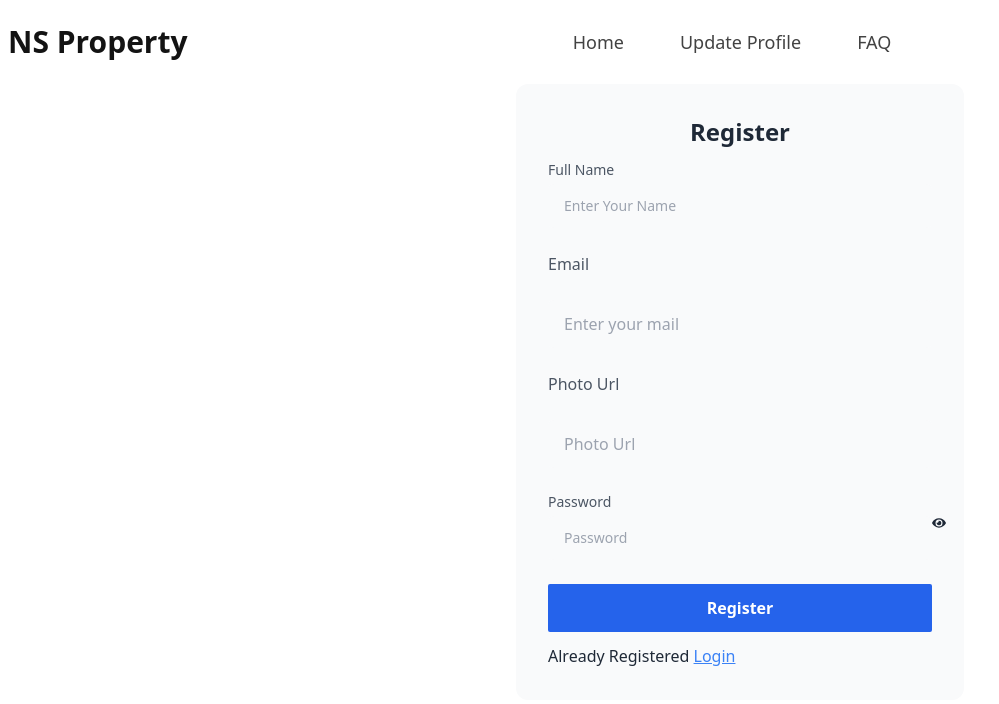
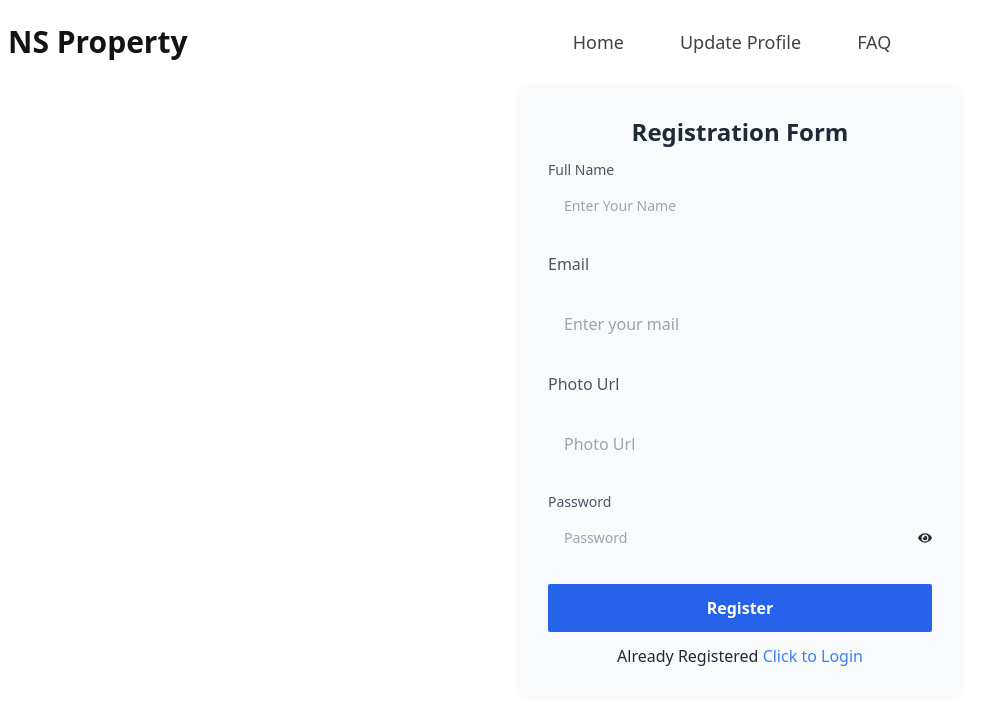
Before and after one commit to NihanShahriarPalock/Dreamy-Property, a React (Vite) app: page /register in a window 1280 px wide. Shown: the top 704 px of the page, without its empty margins (0-999 px from the left). Built offline with nearby package versions, Linux system fonts and the light colour scheme; no server answers.

Commit message:
Update Register Page

```diff
--- a/src/pages/Register.jsx
+++ b/src/pages/Register.jsx
@@ -69,7 +69,7 @@ const Register = () => {
         <title>NS | Register</title>
       </Helmet>
       <div className='w-full max-w-md mx-auto p-8 space-y-3 rounded-xl bg-gray-50 text-gray-800'>
-        <h1 className='text-2xl font-bold text-center'>Register</h1>
+        <h1 className='text-2xl font-bold text-center'>Registration Form</h1>
         <form
           onSubmit={handleSubmit(onSubmit)}
           noValidate=''
@@ -117,18 +117,20 @@ const Register = () => {
             <label htmlFor='password' className='block text-gray-600'>
               Password
             </label>
+            <div className="flex items-center justify-between">
               <input
                 type={showPassword ? "text" : "password"}
                 name='password'
                 placeholder='Password'
-              className='w-full px-4 py-3 rounded-md  bg-gray-50 text-gray-800  relative'
+                className='w-full px-4 py-3 rounded-md  bg-gray-50 text-gray-800 '
                 {...register("password", { required: true })}
               />
               <span
-              className='cursor-pointer absolute '
+                className='cursor-pointer '
                 onClick={() => setShowPassword(!showPassword)}>
                 {showPassword ? <FaEyeSlash></FaEyeSlash> : <FaEye></FaEye>}
               </span>
+            </div>
             {registerError && <h2 className='text-red-600'>{registerError}</h2>}
           </div>
           <button className='block w-full p-3 text-center rounded-sm text-white bg-blue-600 font-semibold '>
@@ -136,10 +138,10 @@ const Register = () => {
           </button>
         </form>
 
-        <p>
+        <p className="text-center">
           Already Registered{" "}
-          <Link className='text-blue-500 underline' to='/login'>
-            Login
+          <Link className='text-blue-500' to='/login'>
+            Click to Login
           </Link>{" "}
         </p>
       </div>
```
Lines whose indentation alone changed are shown as unchanged.
